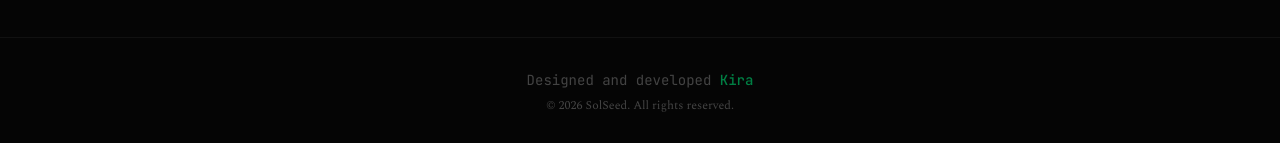
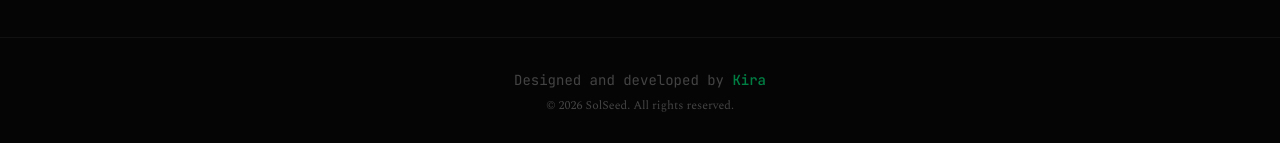
Before and after one commit to mbbairagii/SolSeed, a Next.js app: page / in a window 1280 px wide. Shown: the part 1051-1194 px from the top of the page. Built offline with nearby package versions, Linux system fonts and the light colour scheme.

Commit message:
resolve minor bug

```diff
--- a/components/Footer.tsx
+++ b/components/Footer.tsx
@@ -6,7 +6,7 @@ export default function Footer() {
             <div className="container max-w-7xl mx-auto px-4 sm:px-6 lg:px-8">
                 <div className="text-center">
                     <p className="text-sm text-[var(--text-secondary)] font-mono">
-                        Designed and developed{" "}
+                        Designed and developed by {" "}
                         <span className="text-[var(--accent)] font-medium">Kira</span>
                     </p>
                     <p className="text-xs text-[var(--text-secondary)] mt-2">
```
